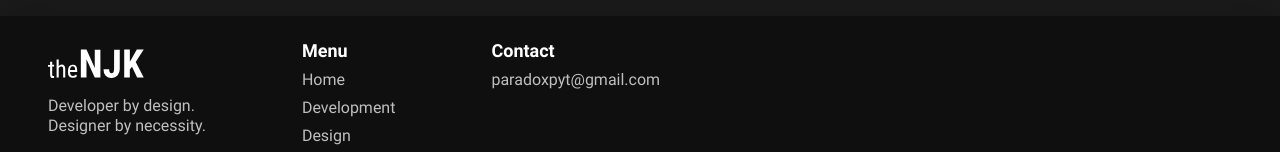
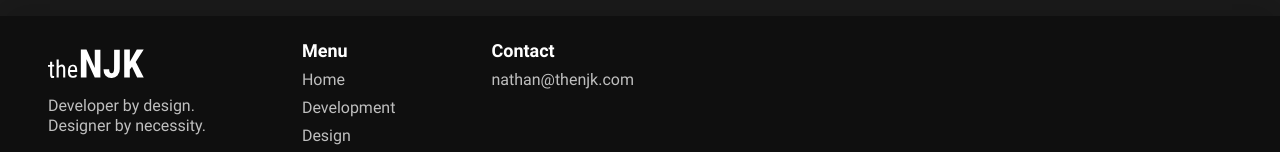
Before and after one commit to Paradoxdotexe/theNJK, a Vue app: page / in a window 1280 px wide. Shown: the part 2318-2470 px from the top of the page. Built offline with nearby package versions, Linux system fonts and the light colour scheme.

Commit message:
Update email address

```diff
--- a/src/components/global/Footer.vue
+++ b/src/components/global/Footer.vue
@@ -27,7 +27,7 @@
         </div>
         <div class="footer__links">
           <div class="links__header">Contact</div>
-          <CopyLink>paradoxpyt@gmail.com</CopyLink>
+          <CopyLink>nathan@thenjk.com</CopyLink>
         </div>
       </div>
       <div class="footer__copyright">Copyright © 2022 Nathan J Klingensmith.</div>
--- a/src/components/global/Header.vue
+++ b/src/components/global/Header.vue
@@ -36,7 +36,7 @@
         </div>
         <CopyLink class="connect-menu__link">
           <Icon name="Email" />
-          paradoxpyt@gmail.com
+          nathan@thenjk.com
         </CopyLink>
         <a class="connect-menu__link" href="https://www.linkedin.com/in/thenjk/" target="_blank">
           <Icon name="LinkedIn" />
```
